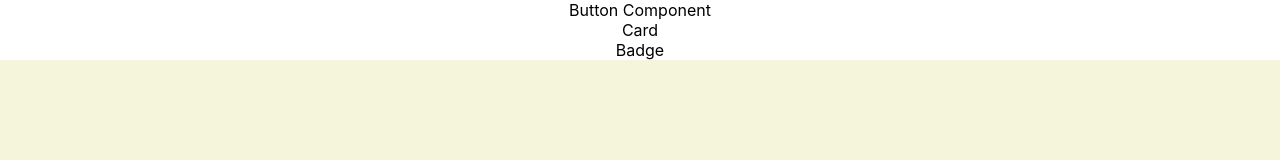
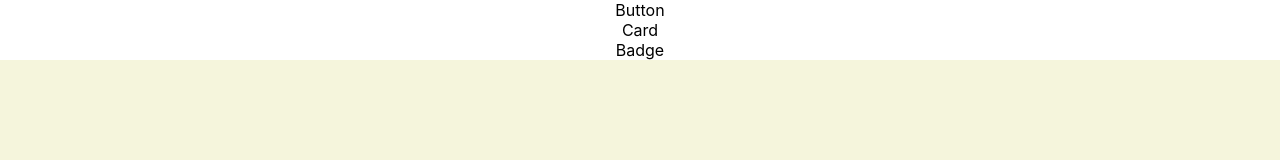
Before and after one commit to praneshpk/react-dnd-component-builder, a React (Create React App) app: page / in a window 1280 px wide. Shown: the top 160 px of the page. Built offline with nearby package versions, Linux system fonts and the light colour scheme.

Commit message:
point A to point B component dragging working

```diff
--- a/src/components/ComponentBuilder/ComponentBuilder.tsx
+++ b/src/components/ComponentBuilder/ComponentBuilder.tsx
@@ -3,18 +3,29 @@ import Library from './Library/Library';
 import Sandbox from './Sandbox/Sandbox';
 import Settings from './Settings/Settings';
 import { Button, Card, Badge } from '@material-ui/core';
-import { ComponentWrapperProps } from './Library/ComponentWrapper/ComponentWrapper';
 
 export default function ComponentBuilder() {
-    const components: ComponentWrapperProps[] = [
-        { name: 'Button Component', component: Button },
-        { name: 'Card', component: Card },
-        { name: 'Badge', component: Badge }
-    ];
+    const components = {
+        'Button': {
+            component: Button,
+            props: [],
+            children: ['Button Component']
+        },
+        'Card': {
+            component: Card,
+            props: [],
+            children: ['Card Component']
+        },
+        'Badge': {
+            component: Badge,
+            props: [],
+            children: ['Badge Component']
+        }
+    };
     return (
         <div className="ComponentBuilder">
             <Library components={components} />
-            <Sandbox />
+            <Sandbox components={components} />
             <Settings />
         </div>
     )
--- a/src/components/ComponentBuilder/Library/ComponentWrapper/ComponentWrapper.tsx
+++ b/src/components/ComponentBuilder/Library/ComponentWrapper/ComponentWrapper.tsx
@@ -1,20 +1,14 @@
 import React, { useRef } from 'react';
 
-export interface ComponentWrapperProps {
-    name: string,
-    component: any,
-    props?: any
-}
-
-export function ComponentWrapper({ children }: { children: ComponentWrapperProps }) {
+export function ComponentWrapper({ children }) {
     function drag(evt) {
-        console.log('dragging ' + children.name);
+        console.log('dragging ' + children);
         evt.dataTransfer.setData("component", children);
     }
 
     return (
-        <div className="ComponentWrapper" draggable="true" onDrag={drag}>
-            {children.name}
+        <div className="ComponentWrapper" draggable="true" onDragStart={drag}>
+            {children}
         </div>
     )
 }
--- a/src/components/ComponentBuilder/Library/Library.tsx
+++ b/src/components/ComponentBuilder/Library/Library.tsx
@@ -1,12 +1,12 @@
 import React from 'react';
 import './Library.scss';
-import { ComponentWrapperProps, ComponentWrapper } from './ComponentWrapper/ComponentWrapper';
+import { ComponentWrapper } from './ComponentWrapper/ComponentWrapper';
 
-export default function Library({ components }: { components: ComponentWrapperProps[] }) {
+export default function Library({ components }) {
 
     return (
         <div className="Library">
-            {components.map(e =>
+            {Object.keys(components).map(e =>
                 <ComponentWrapper>{e}</ComponentWrapper>)
             }
         </div>
--- a/src/components/ComponentBuilder/Sandbox/Sandbox.tsx
+++ b/src/components/ComponentBuilder/Sandbox/Sandbox.tsx
@@ -1,16 +1,21 @@
-import React from 'react';
+import React, { useState } from 'react';
 import './Sandbox.scss';
 
-export default function Sandbox() {
+export default function Sandbox({ components }) {
+    const [children, setChildren] = useState(Array());
+
     function dragOver(evt) {
         evt.preventDefault();
     }
     function drop(evt) {
-        console.log(evt.dataTransfer);
+        evt.preventDefault();
+        const key = evt.dataTransfer.getData('component');
+        const el = components[key];
+        setChildren([...children, React.createElement(el.component, el.props, el.children)]);
     }
     return (
         <div className="Sandbox" onDragOver={dragOver} onDrop={drop}>
-
+            {children}
         </div>
     )
 }
```
